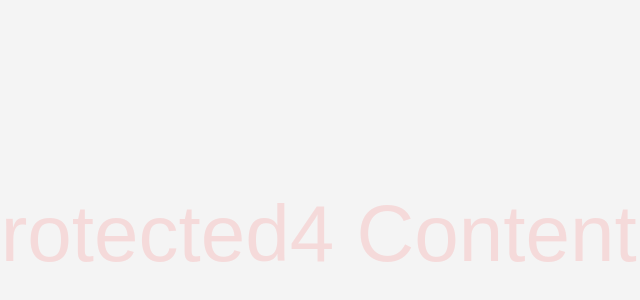
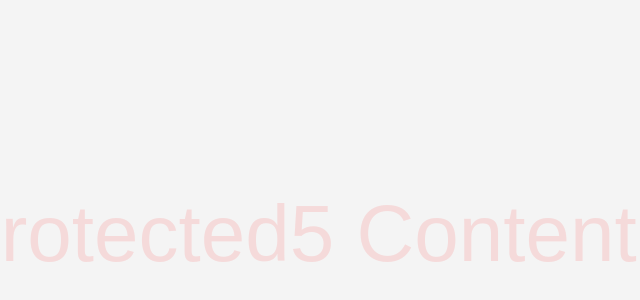
Before and after one commit to TurkiNawaf/e, a website with bundled scripts: page index.html in a window 1280 px wide. Shown: the part 166-466 px from the top of the page, 348-988 px from the left. Built offline with nearby package versions, Linux system fonts and the light colour scheme.

Commit message:
Update index.html

```diff
--- a/index.html
+++ b/index.html
@@ -38,7 +38,7 @@
 </head>
 <body>
     <div id="pdfViewer"></div>
-    <div class="watermark">Protected4 Content</div>
+    <div class="watermark">Protected5 Content</div>
     <script type="module" src="pdf.js"></script>
     <script type="module" src="pdf.worker.js"></script>
     <script>
```
